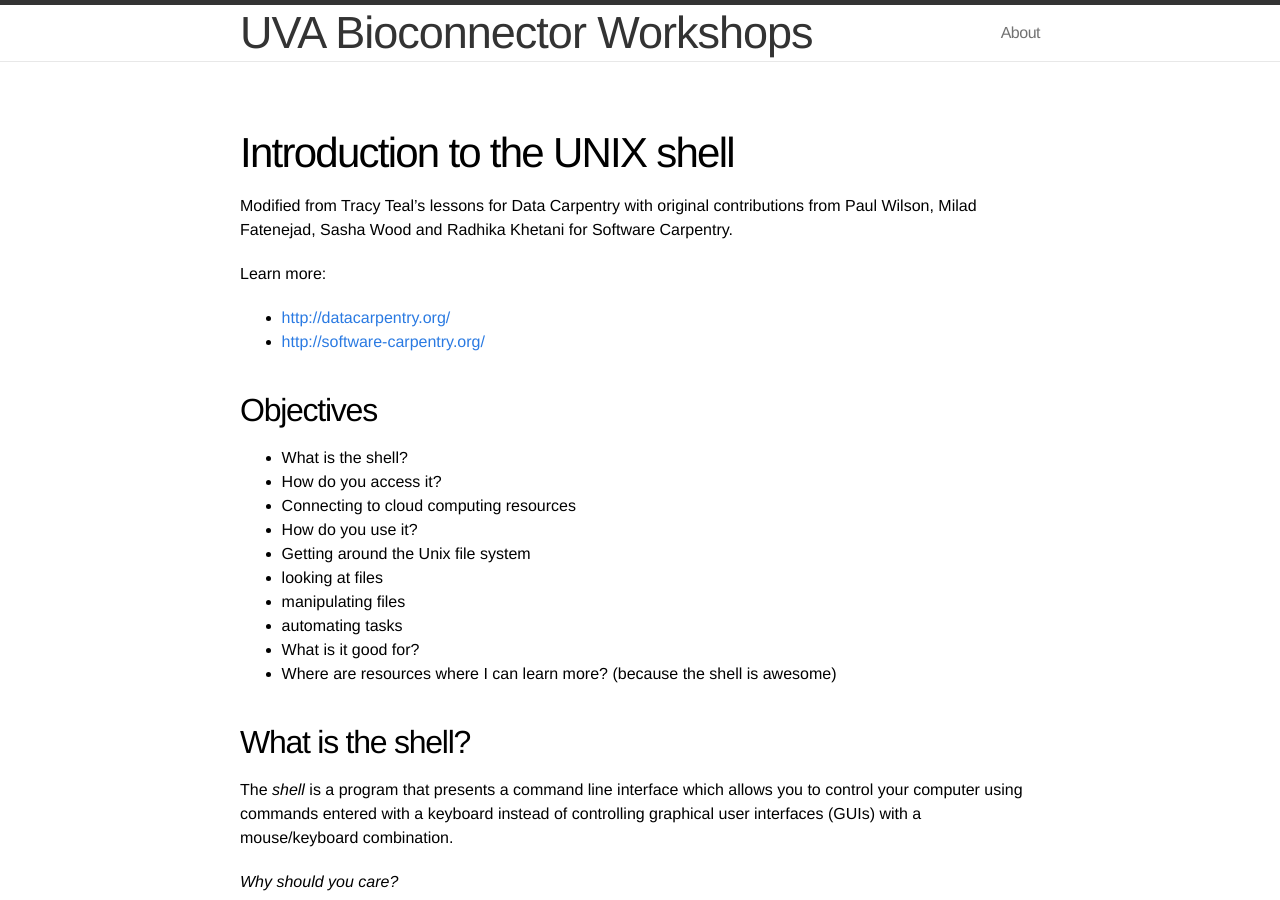
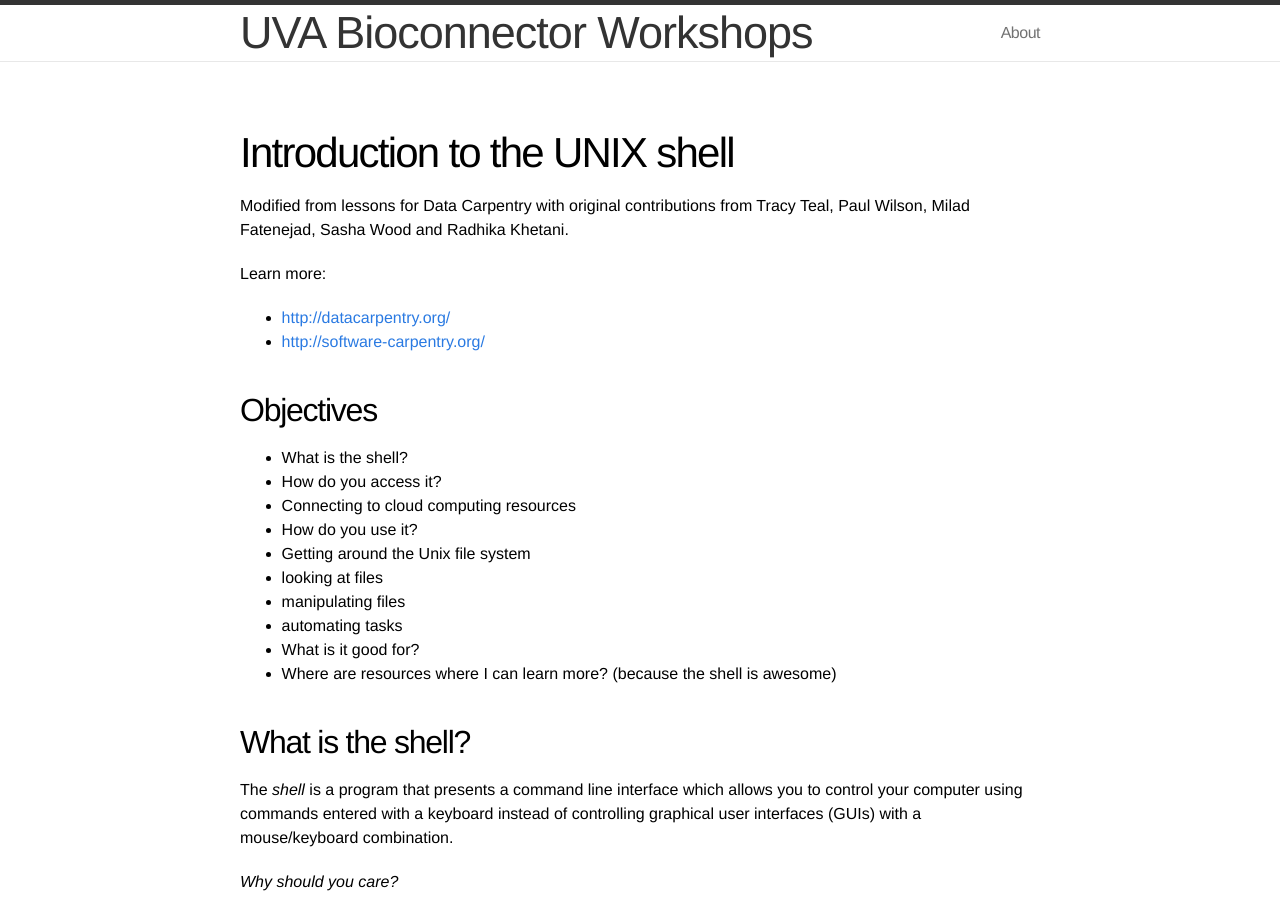
Before and after one commit to bioconnector/workshops2015, a Jekyll site: the page built from lessons/shell/01-intro-unix-shell.md, in a window 1280 px wide and 900 px high. Built offline with Jekyll 4.4.1, drawn with Linux system fonts in a browser that asks for light colours; Markdown is read by kramdown in place of the engine named in the settings.

Commit message:
minor change attribution data carpentry software carpentry

```diff
--- a/lessons/shell/01-intro-unix-shell.md
+++ b/lessons/shell/01-intro-unix-shell.md
@@ -4,7 +4,7 @@ layout: page
 
 # Introduction to the UNIX shell
 
-Modified from Tracy Teal's lessons for Data Carpentry with original contributions from Paul Wilson, Milad Fatenejad, Sasha Wood and Radhika Khetani for Software Carpentry.
+Modified from lessons for Data Carpentry with original contributions from Tracy Teal, Paul Wilson, Milad Fatenejad, Sasha Wood and Radhika Khetani.
 
 Learn more:
 
```
